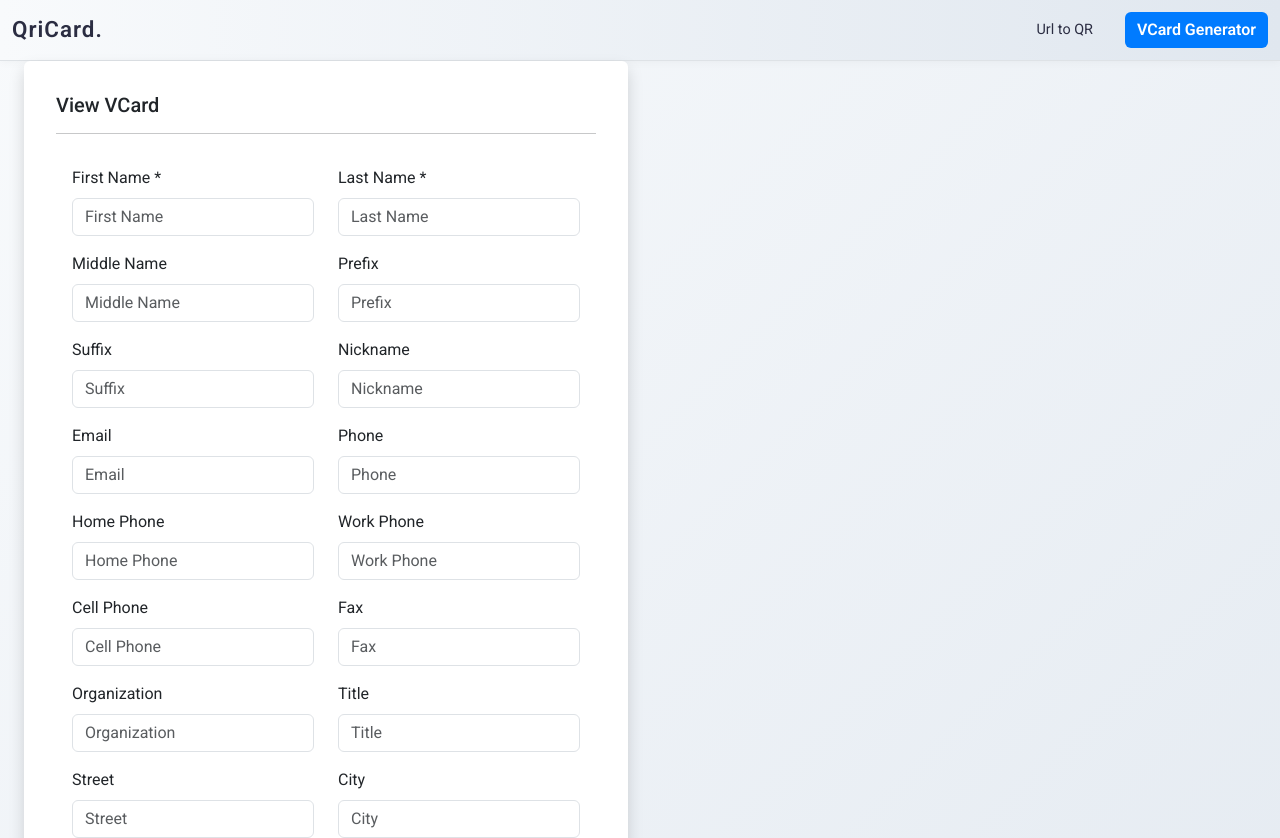
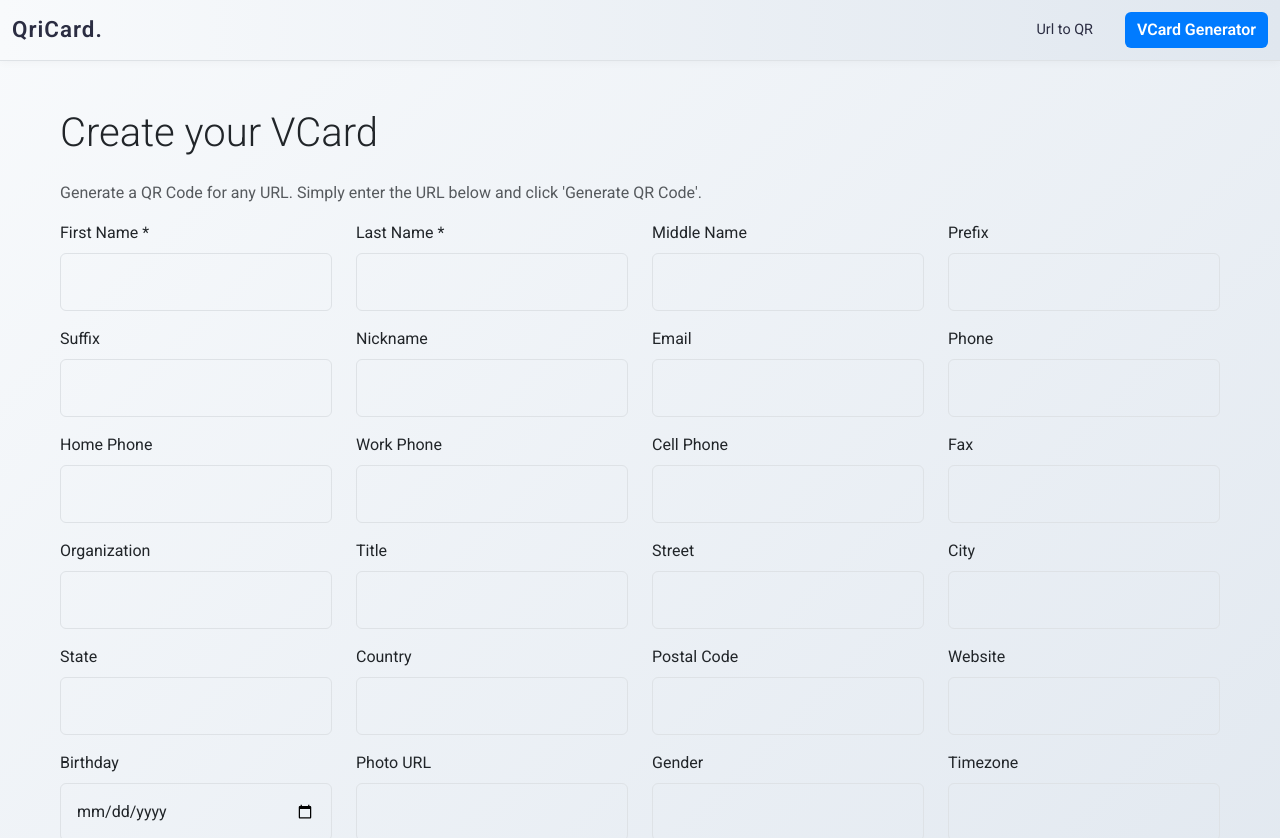
Before and after one commit to vpatel071997/qri-card, a React (Create React App) app: page /vcard-gen in a window 1280 px wide. Shown: the top 838 px of the page. Built offline with nearby package versions, Linux system fonts and the light colour scheme; a web font is replaced by a local one.

Commit message:
added basic style to all pages

```diff
--- a/src/App.tsx
+++ b/src/App.tsx
@@ -38,10 +38,6 @@ function App() {
           <Route path="/vcard-view" element={<VCardView />} />
         </Routes>
       </Container>
-
-      <footer className="text-center mt-5 p-3 bg-light border-top text-muted position-relative">
-        @2025 vpatel.au. All rights reserved.
-      </footer>
     </div>
   );
 }
--- a/src/components/URLToQR.tsx
+++ b/src/components/URLToQR.tsx
@@ -1,5 +1,5 @@
 import { useRef, useState } from "react";
-import { Container, Card, Button, Form, Row, Col } from "react-bootstrap";
+import { Container, Button, Form } from "react-bootstrap";
 import GenerateQR from "react-qr-code";
 import { toPng } from "html-to-image";
 
@@ -43,28 +43,12 @@ function URLToQR() {
     return (
         <Container
             fluid
-            className="d-flex flex-column align-items-center justify-content-center vh-100"
+            className="d-flex flex-column  p-5"
         >
-            <Row>
-                <Col
-                    sm={12}
-                    md={6}
-                    lg={4}
-                    style={{
-                        position: "absolute",
-                        left: "50%",
-                        top: "50%",
-                        transform: "translate(-50%, -50%)",
-                    }}
-                >
-                    <Card
-                        className="shadow p-3 mb-5 bg-white rounded border-0"
-                        style={{ alignContent: "center", textAlign: "center" }}
-                    >
-                        <Card.Body>
-                            <Card.Title>Generate Qr Code</Card.Title>
-                            <hr />
-                            <Card.Body>
+            <h1 className="mb-4 display-6">QR Code Generator</h1>
+            <p className="text-muted">Generate a QR Code for any URL. Simply enter the URL below and click 'Generate QR Code'.</p>
+
+            <div className="content" style={{ maxWidth: "600px" }}>
                 <Form onSubmit={handleSubmit}>
                     <Form.Group className="mb-3" controlId="formUrl">
                         <Form.Control
@@ -72,6 +56,7 @@ function URLToQR() {
                             placeholder="https://example.com"
                             value={url}
                             onChange={handleChange}
+                            className="form-control p-3 border-1 rounded bg-transparent text-dark"
                             required
                         />
                     </Form.Group>
@@ -86,19 +71,21 @@ function URLToQR() {
                         Clear
                     </Button>
                 </Form>
-
                 {generate && url && (
                     <div>
                         <hr />
+                        <p>Generated Qr Code:</p>
                         <div
                             ref={qrRef}
-                                            style={{ background: "white", padding: "18px" }}
+                            style={{
+                                background: "white", padding: "18px",
+                                maxWidth: "200px", marginBottom: "20px",
+                            }}
                         >
                             <GenerateQR
                                 size={256}
                                 style={{
                                     height: "auto",
-                                                    maxWidth: "100%",
                                     width: "100%",
                                 }}
                                 value={url}
@@ -107,11 +94,7 @@ function URLToQR() {
                         <Button onClick={handleDownload}>Download (.png)</Button>
                     </div>
                 )}
-                            </Card.Body>
-                        </Card.Body>
-                    </Card>
-                </Col>
-            </Row>
+            </div>
         </Container>
     );
 }
--- a/src/components/VCardGen.tsx
+++ b/src/components/VCardGen.tsx
@@ -1,5 +1,5 @@
 import { useRef, useState } from "react";
-import { Container, Card, Button, Form, Row, Col } from "react-bootstrap";
+import { Container, Button, Form, Row, Col } from "react-bootstrap";
 import GenerateQR from "react-qr-code";
 import { toPng } from "html-to-image";
 
@@ -40,6 +40,7 @@ export default function VCardGen() {
         const trimmedURL = window.location.origin;
         const url = `${trimmedURL}/vcard-view?${params.toString()}`;
         setUrl(url);
+        console.log(url)
         setGenerate(true);
     };
 
@@ -55,40 +56,36 @@ export default function VCardGen() {
     return (
         <Container
             fluid
-            className="d-flex flex-column align-items-center justify-content-center"
+            className="d-flex flex-column  p-5"
         >
-            <Row>
-                <Col
-                    sm={12}
-                    md={6}
-                    lg={6}
-                >
-                    <Card
-                        className="shadow p-3 mb-5 bg-white rounded border-0"
-                    >
-                        <Card.Body>
-                            <Card.Title>View VCard</Card.Title>
-                            <hr />
-                            <Card.Body>
+            <h1 className="mb-4 display-6">Create your VCard</h1>
+            <p className="text-muted">Generate a QR Code for any URL. Simply enter the URL below and click 'Generate QR Code'.</p>
+
+            <div className="content">
                 <Form onSubmit={handleSubmit}>
                     <Row>
                         {vCardFields.map((field) => (
-                                            <Col xs={12} md={field.type === "textarea" ? 12 : 6} key={field.name}>
+                            <Col
+                                xs={12}
+                                md={6}
+                                lg={3}
+                                key={field.name}
+                            >
                                 <Form.Group className="mb-3" controlId={`vcard-${field.name}`}>
                                     <Form.Label>{field.label}{field.required && " *"}</Form.Label>
                                     {field.type === "textarea" ? (
                                         <Form.Control
                                             as="textarea"
                                             rows={3}
-                                                            placeholder={field.label}
                                             value={vCard?.[field.name] ?? ""}
+                                            className="form-control p-3 border-1 rounded bg-transparent text-dark"
                                             onChange={e => setVCard({ ...vCard, [field.name]: e.target.value })}
                                             required={field.required}
                                         />
                                     ) : (
                                         <Form.Control
                                             type={field.type}
-                                                            placeholder={field.label}
+                                            className="form-control p-3 border-1 rounded bg-transparent text-dark"
                                             value={vCard?.[field.name] ?? ""}
                                             onChange={e => setVCard({ ...vCard, [field.name]: e.target.value })}
                                             required={field.required}
@@ -113,9 +110,13 @@ export default function VCardGen() {
                 {generate && url && (
                     <div>
                         <hr />
+                        <p>Your VCard Qr Code:</p>
                         <div
                             ref={qrRef}
-                                            style={{ background: "white", padding: "18px" }}
+                            style={{
+                                background: "white", padding: "18px",
+                                maxWidth: "200px", marginBottom: "20px",
+                            }}
                         >
                             <GenerateQR
                                 size={256}
@@ -130,11 +131,7 @@ export default function VCardGen() {
                         <Button onClick={handleDownload}>Download (.png)</Button>
                     </div>
                 )}
-                            </Card.Body>
-                        </Card.Body>
-                    </Card>
-                </Col>
-            </Row>
+            </div>
         </Container >
     );
 }
--- a/src/components/VCardView.tsx
+++ b/src/components/VCardView.tsx
@@ -1,5 +1,5 @@
 import { useEffect, useState } from "react";
-import { Container, Card, Button, Row, Col } from "react-bootstrap";
+import { Container, Button } from "react-bootstrap";
 
 import { VCardProps } from "../utils/props";
 import { vCardFields } from "../utils/vCardFields";
@@ -124,42 +124,29 @@ export default function VCardView() {
     return (
         <Container
             fluid
-            className="d-flex flex-column align-items-center justify-content-center"
+            className="d-flex flex-column  p-5"
         >
-            <Row>
-                <Col
-                    sm={12}
-                    md={6}
-                    lg={6}
-                >
-                    <Card
-                        className="shadow p-3 mb-5 bg-white rounded border-0"
-                    >
-                        <Card.Body>
-                            <Card.Title>View VCard</Card.Title>
-                            <hr />
-                            <Card.Body>
-                                <Row>
-                                    <Col xs={12}>
-                                        <ul className="list-group">
-                                            {vCardFields.map((field) => (
-                                                vCard?.[field.name] ? (
-                                                    <li className="list-group-item" key={field.name}>
-                                                        <strong>{field.label}:</strong> {vCard[field.name]}
-                                                    </li>
-                                                ) : null
-                                            ))}
-                                        </ul>
-                                    </Col>
-                                </Row>
-                                <Button variant="primary" onClick={handleAddToContacts}>
-                                    Add to Contacts
-                                </Button>
-                            </Card.Body>
-                        </Card.Body>
-                    </Card>
-                </Col>
-            </Row>
+            <h1 className="mb-4 display-6">Create your VCard</h1>
+            <p className="text-muted">Generate a QR Code for any URL. Simply enter the URL below and click 'Generate QR Code'.</p>
+
+            <div className="content">
+                <Button variant="primary" onClick={handleAddToContacts}>
+                    Add to Contacts
+                </Button>
+
+                <table className="table mt-4 bg-transparent text-dark" style={{ background: "transparent" }}>
+                    <tbody>
+                        {vCardFields.map((field) =>
+                            vCard?.[field.name] ? (
+                                <tr key={field.name}>
+                                    <th className="text-muted" style={{ width: "30%", background: "transparent" }}>{field.label}</th>
+                                    <td style={{ paddingTop: "0.75rem", paddingBottom: "0.75rem", background: "transparent" }}>{vCard[field.name]}</td>
+                                </tr>
+                            ) : null
+                        )}
+                    </tbody>
+                </table>
+            </div>
         </Container >
     );
 }
```
Lines whose indentation alone changed are shown as unchanged.
